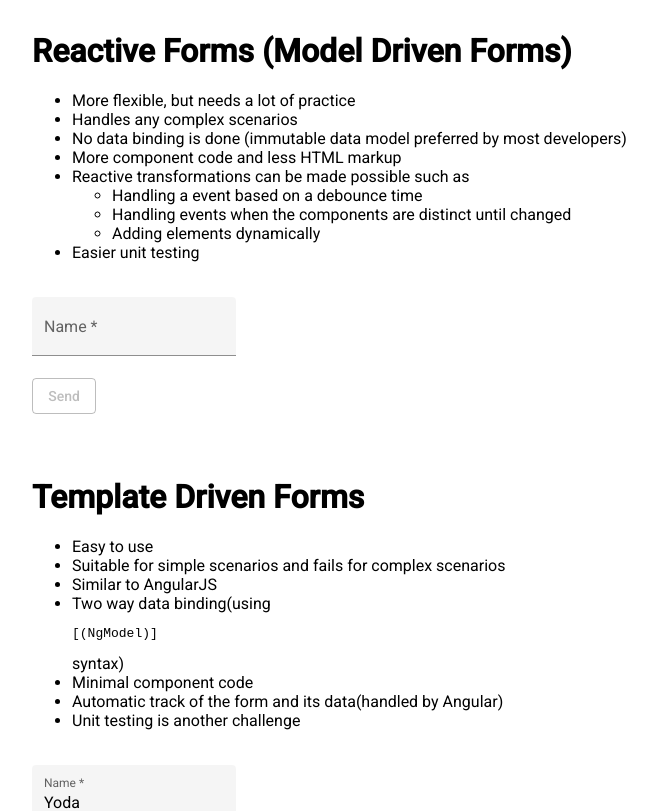
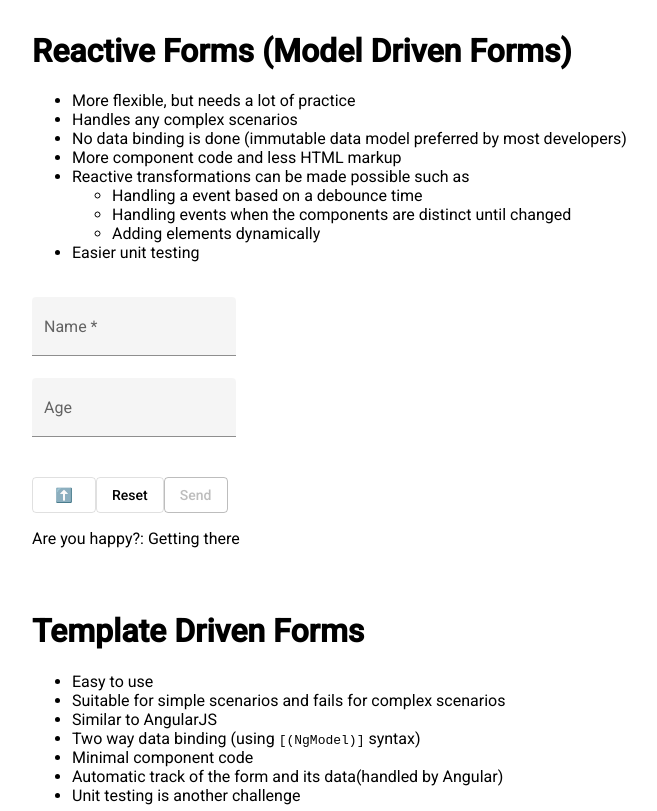
Before and after one commit to al-soup/demo-reactive-forms, an Angular app: page / in a window 1280 px wide. Shown: the top 811 px of the page, without its empty margins (0-657 px from the left). Built offline with nearby package versions, Linux system fonts and the light colour scheme.

Commit message:
Add reactive form examples

```diff
--- a/src/app/app.component.scss
+++ b/src/app/app.component.scss
@@ -6,7 +6,3 @@
   display: block;
   margin-bottom: 4rem;
 }
-
-pre {
-  display: inline;
-}
--- a/src/app/reactive-forms.component.html
+++ b/src/app/reactive-forms.component.html
@@ -14,12 +14,27 @@
   <li>Easier unit testing</li>
 </ul>
 <br>
-<form [formGroup]="myForm" (ngSubmit)="onSubmit(myForm)">
+
+<form [formGroup]="myForm">
   <mat-form-field appearance="fill">
     <mat-label>Name</mat-label>
     <input matInput formControlName="name">
   </mat-form-field>
   <br>
+  <mat-form-field appearance="fill">
+    <mat-label>Age</mat-label>
+    <input matInput formControlName="age" type="number">
+  </mat-form-field>
+  <mat-error *ngFor="let validation of validationMsg">
+    <mat-error
+      *ngIf="myForm.get('age')?.hasError(validation.type) && (myForm.get('age')?.dirty || myForm.get('age')?.touched)">
+      {{validation.message}}
+    </mat-error>
+  </mat-error>
+  <br>
 
-  <button mat-stroked-button type="submit" [disabled]="!myForm.valid">Send</button>
+  <button mat-stroked-button (click)="onUppercase()">⬆️</button>
+  <button mat-stroked-button (click)="onReset()">️️Reset</button>
+  <button mat-stroked-button type="submit" [disabled]="!myForm.valid" (click)="onSubmit(myForm)">Send</button>
 </form>
+<p>Are you happy?: {{ happyStatus }}</p>
--- a/src/app/reactive-forms.component.ts
+++ b/src/app/reactive-forms.component.ts
@@ -1,22 +1,42 @@
-import { Component, OnInit } from '@angular/core';
+import { Component, OnDestroy, OnInit } from '@angular/core';
 import { FormGroup, FormControl, Validators } from '@angular/forms';
+import { Subscription } from 'rxjs';
+import { map } from 'rxjs/operators';
 
 @Component({
   selector: 'app-reactive-forms',
   templateUrl: './reactive-forms.component.html'
 })
-export class ReactiveFormsComponent implements OnInit {
+export class ReactiveFormsComponent implements OnInit, OnDestroy {
+
+  public readonly MIN_AGE = 16;
+  public validationMsg = [
+    { type: 'required', message: 'Age is required' },
+    { type: 'min', message: `Must be at least ${this.MIN_AGE} years old!` }
+  ];
+  public happyStatus = 'Getting there';
 
   public myForm!: FormGroup;
+  public sub!: Subscription;
 
   public ngOnInit(): void {
     // Reactive Form Setup
     this.myForm = new FormGroup({ // Group different controls in an object (also interesting `FormArray`)
       name: new FormControl(
         null, // initial value
-        [Validators.required, Validators.minLength(3)] // Way more possible (e.g. Email, Number stuff or Regex)
+        [Validators.required, Validators.minLength(3)] // Way more possible (e.g. Email, Regex or write your own (advanced))
       ),
+      age: new FormControl(null, {
+        validators: Validators.compose([Validators.required, Validators.min(this.MIN_AGE)]),
+        updateOn: 'change' // | 'submit' | 'blur'
+      }),
     });
+
+    this.sub = this.myForm.valueChanges
+    .pipe(
+      map(value => value.name === ':)' ?   '😃' : 'Almost...')
+    )
+    .subscribe(value => this.happyStatus = value);
 
       /**
        * The same using the FormBilder helper class would look something like this:
@@ -34,4 +54,24 @@
     alert(`Name: ${form.value.name}`);
   }
 
+  // Getters and setters
+  public onUppercase(): void {
+    const currentName: string = this.myForm.get('name')?.value;
+    if (currentName) {
+      this.myForm.patchValue({ name: currentName.toUpperCase() }); // partially (alt. `.setValue(...) for the whole group)
+    }
+  }
+
+  public onReset(): void {
+    this.myForm.reset();
+  }
+
+  // DON'T FORGET TO UNSUBSCRIBE!
+  public ngOnDestroy(): void {
+    if (this.sub) {
+      this.sub.unsubscribe();
+    }
+  }
+
+
 }
--- a/src/app/template-driven-forms.component.html
+++ b/src/app/template-driven-forms.component.html
@@ -3,8 +3,8 @@
   <li>Easy to use</li>
   <li>Suitable for simple scenarios and fails for complex scenarios </li>
   <li>Similar to AngularJS</li>
-  <li>Two way data binding(using
-    <pre>[(NgModel)]</pre> syntax)</li>
+  <li>Two way data binding (using
+    <pre style="display: inline;">[(NgModel)]</pre> syntax)</li>
   <li>Minimal component code</li>
   <li>Automatic track of the form and its data(handled by Angular)</li>
   <li>Unit testing is another challenge</li>
```
